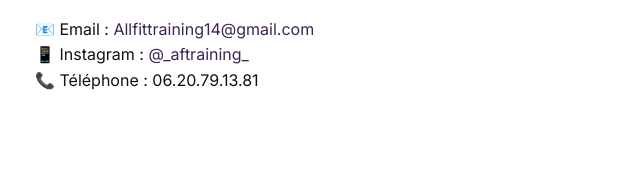
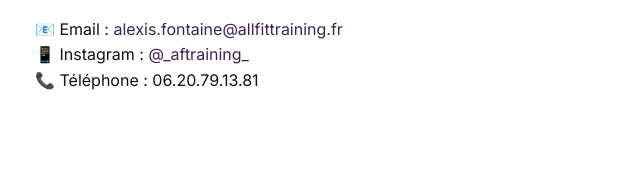
Before and after one commit to AllFitTraining/AllFit-Training, a plain HTML site: page index.html in a window 1280 px wide. Shown: the part 1304-1489 px from the top of the page, 0-640 px from the left. Drawn offline with Linux system fonts and the light colour scheme.

Commit message:
Add files via upload

```diff
--- a/index.html
+++ b/index.html
@@ -139,7 +139,7 @@
 
   <section id="contact">
     <h2>Contact</h2>
-    <p>📧 Email : <a href="mailto:Allfittraining14@gmail.com">Allfittraining14@gmail.com</a></p>
+    <p>📧 Email : <a href="mailto:Allfittraining14@gmail.com">alexis.fontaine@allfittraining.fr</a></p>
     <p>📱 Instagram : <a href="https://instagram.com/_aftraining_" target="_blank">@_aftraining_</a></p>
     <p>📞 Téléphone : 06.20.79.13.81</p>
   </section>
```
